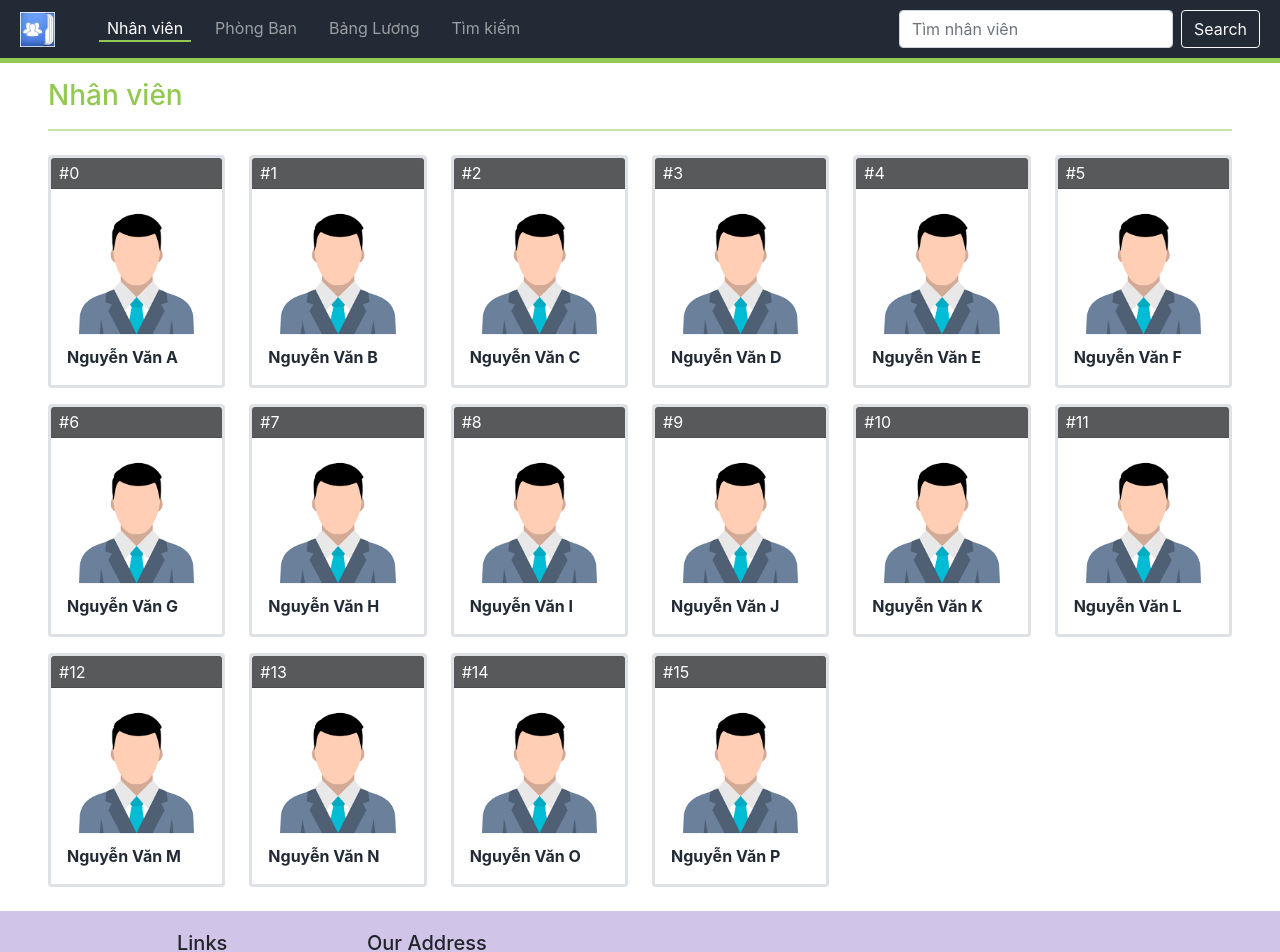
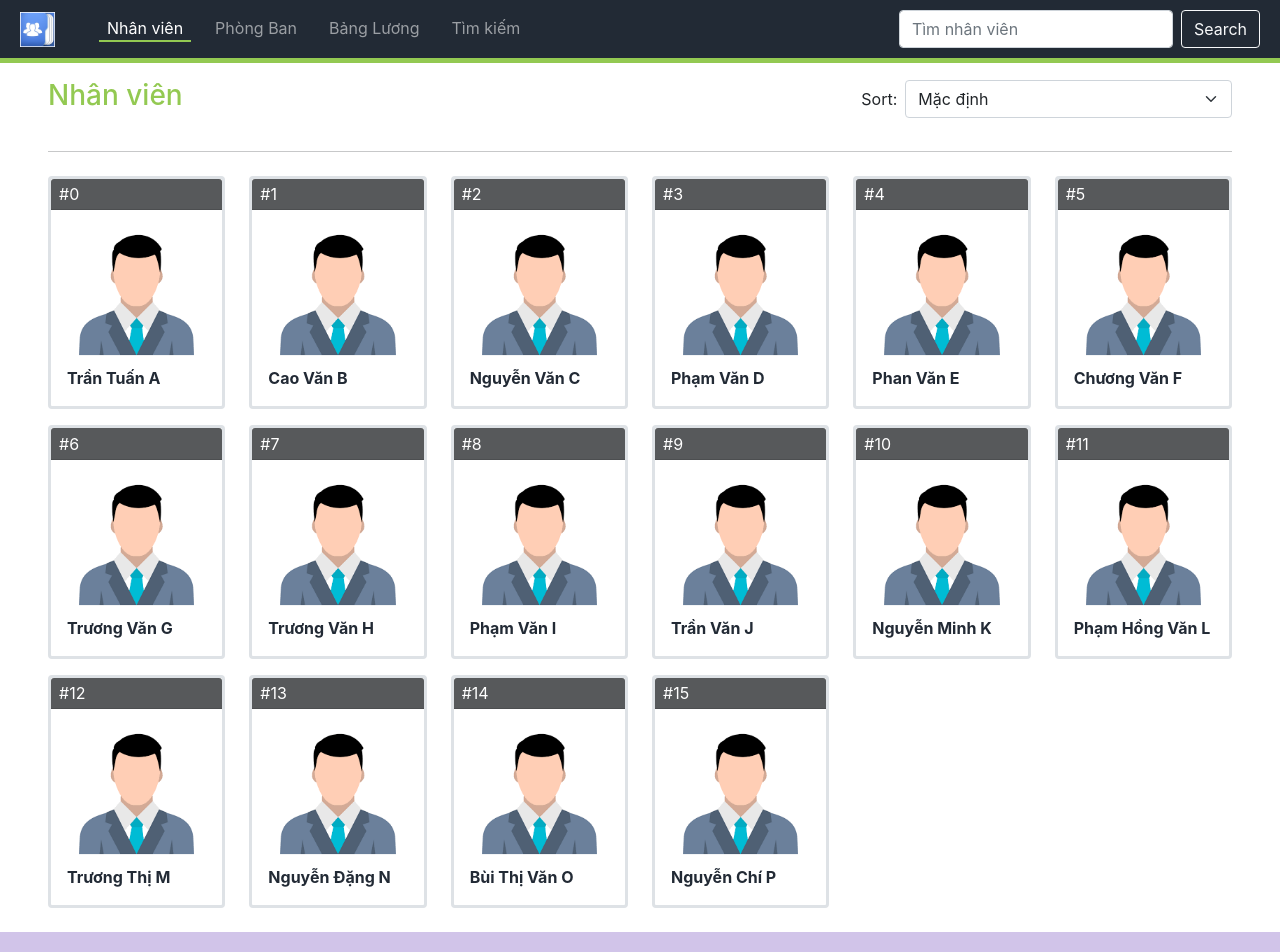
Before and after one commit to victhangnguyen/RJS101x_ASM_thangncfx16840, a React (Create React App) app: page /staffs in a window 1280 px wide. Shown: the top 952 px of the page. Built offline with nearby package versions, Linux system fonts and the light colour scheme.

Commit message:
updating Order function for Comp StaffList

```diff
--- a/src/components/StaffListComponent.js
+++ b/src/components/StaffListComponent.js
@@ -1,5 +1,13 @@
 import React from 'react';
-import { Card, CardBody, CardTitle, CardHeader, CardImg } from 'reactstrap';
+import {
+  Card,
+  CardBody,
+  CardTitle,
+  CardHeader,
+  FormGroup,
+  Label,
+  Input,
+} from 'reactstrap';
 import { Link } from 'react-router-dom';
 //! imp Components
 import StaffDetail from './StaffDetailComponent';
@@ -32,18 +40,75 @@ function RenderStaff({ staff }) {
   );
 }
 
+function sortBy(property, value) {}
+
 //! Container Function
 function StaffListComponent(props) {
+  const initConfig = {
+    sort: 'default',
+  };
+  const [config, setConfig] = React.useState(initConfig);
+
+  //! init staffList
+  // const staffList = React.useRef(null);
+
+  console.log(`context: `, config.sort);
+  const newStaffList = props.staffs.sort((a, b) => {
+    return b.name - a.name
+  });
+  console.log('context: ', newStaffList);
+
   const staffList = props.staffs.map((staff) => (
     <RenderStaff key={staff.id} staff={staff} />
   ));
 
+  // React.useEffect(() => {
+  //   console.log(`compDidUpdate: `, config.sort);
+  //   return () => {
+  //     staffList.current = props.staffs.map((staff) => (
+  //       <RenderStaff key={staff.id} staff={staff} />
+  //     ));
+  //     //! unmount
+  //     console.log(`Unmount: `, staffList.current);
+  //   };
+  // }, []);
+
+  const handleSortChange = function (e) {
+    // console.log(e.target.value);
+    //! re-render
+    setConfig({
+      ...config,
+      sort: e.target.value,
+    });
+  };
+
   return (
     <div className="container-fuild my-2 my-md-3 mx-3 mx-md-5 mx-md-5">
-      <div className="hm-title">
-        <h3>Nhân viên</h3>
-        <hr />
+      <div className="row">
+        <div className="hm-title col-6 col-md-8">
+          <h3>Nhân viên</h3>
+        </div>
+        <div className="col-6 col-md-4 setting">
+          <FormGroup className="d-flex justify-content-center align-items-center mb-0">
+            <Label className="m-2" for="exampleSelect">
+              Sort:{' '}
+            </Label>
+            <Input
+              value={config.sort}
+              id="exampleSelect"
+              name="select"
+              type="select"
+              onChange={(e) => handleSortChange(e)}
+            >
+              <option value="default">Mặc định</option>
+              <option value="ascending">Tăng dần (A → Z)</option>
+              <option value="descending">Giảm dần (Z → A)</option>
+            </Input>
+          </FormGroup>
+        </div>
       </div>
+      <hr />
+      {console.log(`render`)}
       <div className="row">{staffList}</div>
     </div>
   );
--- a/src/shared/staffs.js
+++ b/src/shared/staffs.js
@@ -34,7 +34,7 @@ export const ROLE = {
 export const STAFFS = [
   {
     id: 0,
-    name: 'Nguyễn Văn A',
+    name: 'Trần Tuấn A',
     doB: '1999-01-01T08:59:00.000Z',
     salaryScale: 1.1,
     startDate: '2019-04-30T08:59:00.000Z',
@@ -45,7 +45,7 @@ export const STAFFS = [
   },
   {
     id: 1,
-    name: 'Nguyễn Văn B',
+    name: 'Cao Văn B',
     doB: '2000-01-01T08:59:00.000Z',
     salaryScale: 1.2,
     startDate: '2019-04-30T08:59:00.000Z',
@@ -67,7 +67,7 @@ export const STAFFS = [
   },
   {
     id: 3,
-    name: 'Nguyễn Văn D',
+    name: 'Phạm Văn D',
     doB: '2003-03-03T08:59:00.000Z',
     salaryScale: 1,
     startDate: '2019-04-30T08:59:00.000Z',
@@ -78,7 +78,7 @@ export const STAFFS = [
   },
   {
     id: 4,
-    name: 'Nguyễn Văn E',
+    name: 'Phan Văn E',
     doB: '1999-04-04T08:59:00.000Z',
     salaryScale: 1,
     startDate: '2019-04-30T08:59:00.000Z',
@@ -89,7 +89,7 @@ export const STAFFS = [
   },
   {
     id: 5,
-    name: 'Nguyễn Văn F',
+    name: 'Chương Văn F',
     doB: '2003-01-01T08:59:00.000Z',
     salaryScale: 1,
     startDate: '2019-04-30T08:59:00.000Z',
@@ -100,7 +100,7 @@ export const STAFFS = [
   },
   {
     id: 6,
-    name: 'Nguyễn Văn G',
+    name: 'Trương Văn G',
     doB: '2003-01-01T08:59:00.000Z',
     salaryScale: 1,
     startDate: '2019-04-30T08:59:00.000Z',
@@ -111,7 +111,7 @@ export const STAFFS = [
   },
   {
     id: 7,
-    name: 'Nguyễn Văn H',
+    name: 'Trương Văn H',
     doB: '2003-01-01T08:59:00.000Z',
     salaryScale: 1,
     startDate: '2019-04-30T08:59:00.000Z',
@@ -122,7 +122,7 @@ export const STAFFS = [
   },
   {
     id: 8,
-    name: 'Nguyễn Văn I',
+    name: 'Phạm Văn I',
     doB: '2003-01-01T08:59:00.000Z',
     salaryScale: 1,
     startDate: '2019-04-30T08:59:00.000Z',
@@ -133,7 +133,7 @@ export const STAFFS = [
   },
   {
     id: 9,
-    name: 'Nguyễn Văn J',
+    name: 'Trần Văn J',
     doB: '2003-01-01T08:59:00.000Z',
     salaryScale: 1,
     startDate: '2019-04-30T08:59:00.000Z',
@@ -144,7 +144,7 @@ export const STAFFS = [
   },
   {
     id: 10,
-    name: 'Nguyễn Văn K',
+    name: 'Nguyễn Minh K',
     doB: '2003-01-01T08:59:00.000Z',
     salaryScale: 1,
     startDate: '2019-04-30T08:59:00.000Z',
@@ -155,7 +155,7 @@ export const STAFFS = [
   },
   {
     id: 11,
-    name: 'Nguyễn Văn L',
+    name: 'Phạm Hồng Văn L',
     doB: '2003-01-01T08:59:00.000Z',
     salaryScale: 1,
     startDate: '2019-04-30T08:59:00.000Z',
@@ -166,7 +166,7 @@ export const STAFFS = [
   },
   {
     id: 12,
-    name: 'Nguyễn Văn M',
+    name: 'Trương Thị M',
     doB: '2003-01-01T08:59:00.000Z',
     salaryScale: 1,
     startDate: '2019-04-30T08:59:00.000Z',
@@ -177,7 +177,7 @@ export const STAFFS = [
   },
   {
     id: 13,
-    name: 'Nguyễn Văn N',
+    name: 'Nguyễn Đặng N',
     doB: '2003-01-01T08:59:00.000Z',
     salaryScale: 1,
     startDate: '2019-04-30T08:59:00.000Z',
@@ -188,7 +188,7 @@ export const STAFFS = [
   },
   {
     id: 14,
-    name: 'Nguyễn Văn O',
+    name: 'Bùi Thị Văn O',
     doB: '2003-01-01T08:59:00.000Z',
     salaryScale: 1,
     startDate: '2019-04-30T08:59:00.000Z',
@@ -199,7 +199,7 @@ export const STAFFS = [
   },
   {
     id: 15,
-    name: 'Nguyễn Văn P',
+    name: 'Nguyễn Chí P',
     doB: '2003-01-01T08:59:00.000Z',
     salaryScale: 1,
     startDate: '2019-04-30T08:59:00.000Z',
--- /dev/null
+++ b/src/utils/sort.js
@@ -0,0 +1,5 @@
+
+function sortBy(target) {
+
+
+}
```
Also changed, not shown: src/utils/index.js (added).
